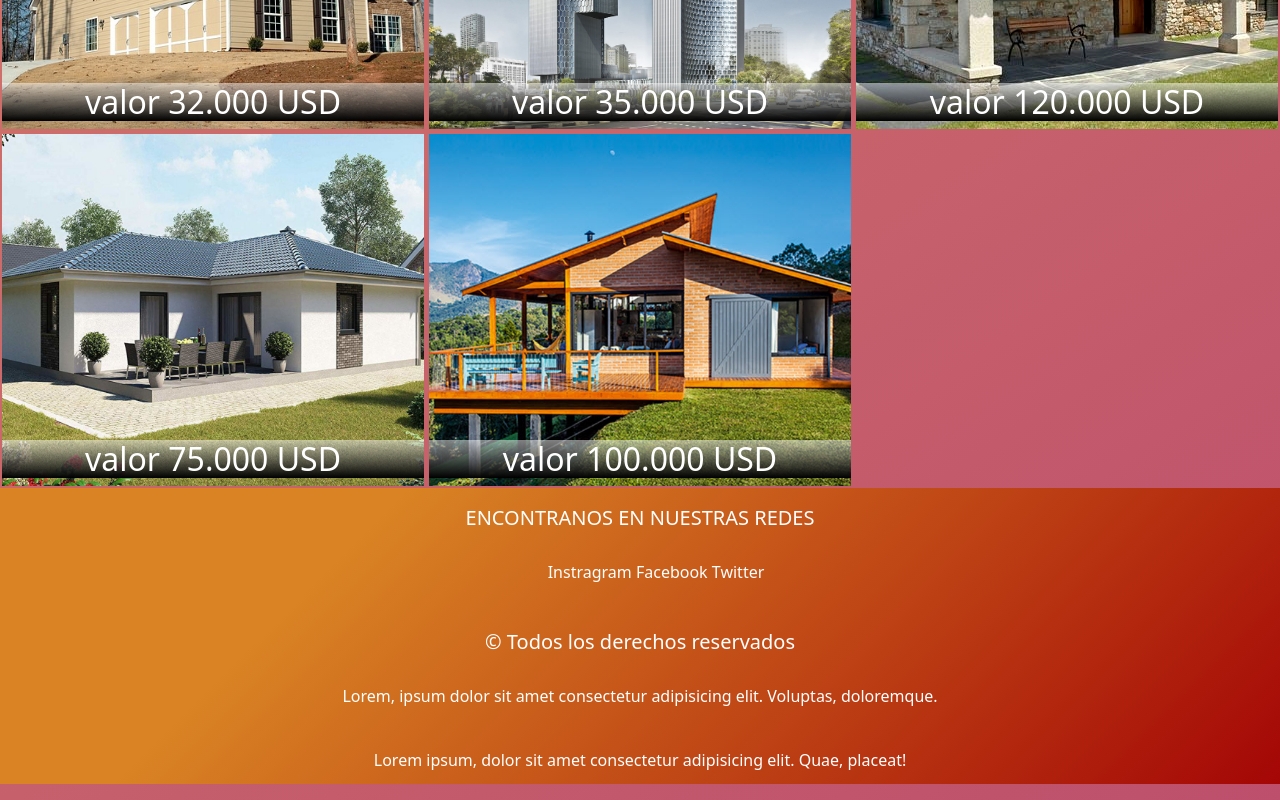
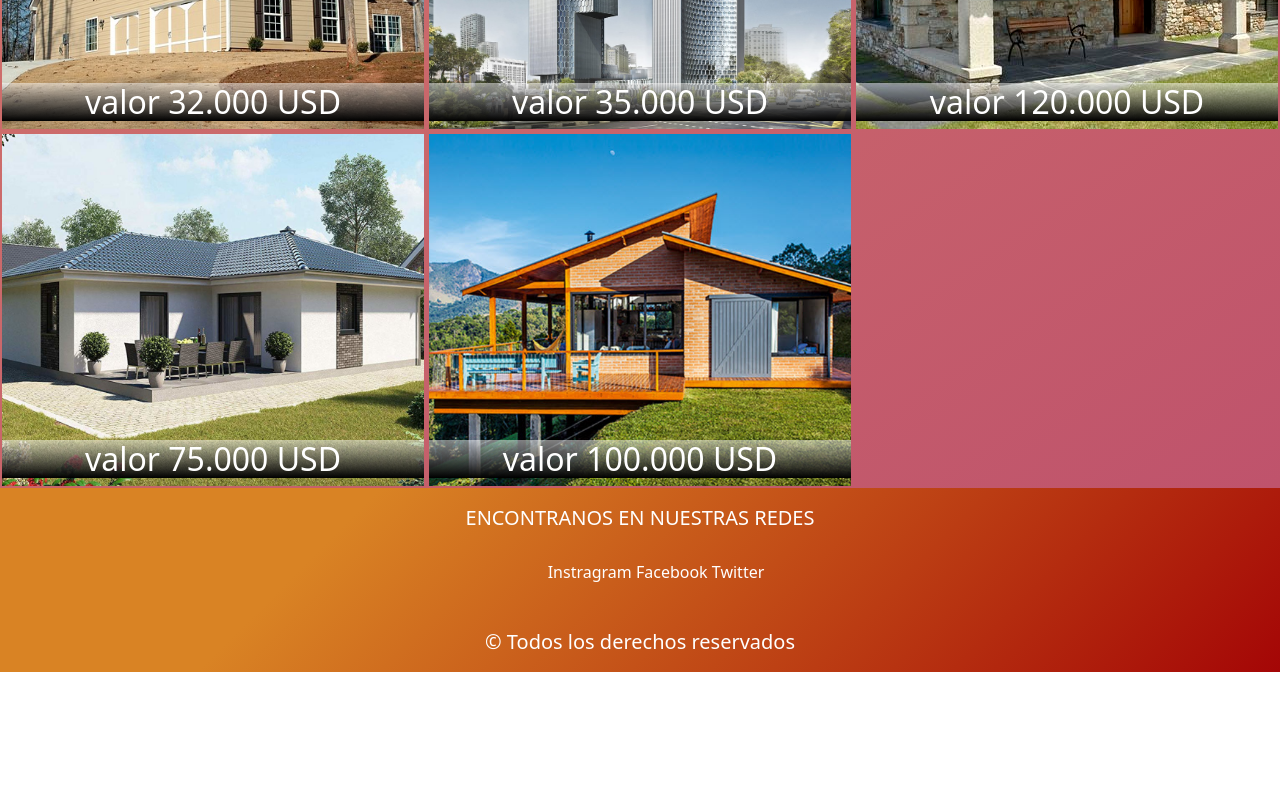
Before and after one commit to metallicamdq/Entrega-bootstrap, a plain HTML site: page index.html in a window 1280 px wide. Shown: the part 1692-2492 px from the top of the page. After the commit the page ends 2364 px from the top, so only its background shows below. Drawn offline with nearby package versions, Linux system fonts and the light colour scheme; files whose address does not match are found by name.

Commit message:
version3

```diff
--- a/index.html
+++ b/index.html
@@ -144,12 +144,6 @@
         <span>
             &copy Todos los derechos reservados
         </span>
-        <p>
-            Lorem, ipsum dolor sit amet consectetur adipisicing elit. Voluptas, doloremque.
-        </p>
-        <p>
-            Lorem ipsum, dolor sit amet consectetur adipisicing elit. Quae, placeat!
-        </p>
     </footer>
     <script src="https://cdn.jsdelivr.net/npm/@popperjs/core@2.10.2/dist/umd/popper.min.js"
         integrity="sha384-7+zCNj/IqJ95wo16oMtfsKbZ9ccEh31eOz1HGyDuCQ6wgnyJNSYdrPa03rtR1zdB" crossorigin="anonymous">
```
